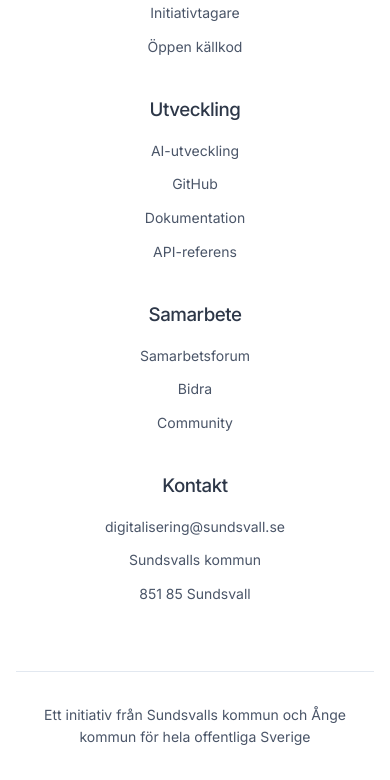
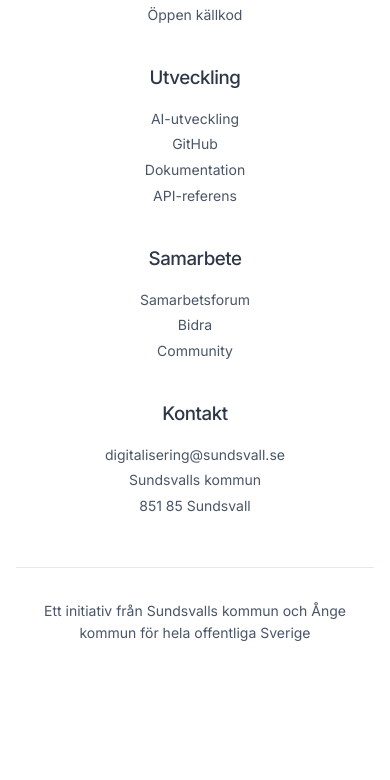
Before and after one commit to DIGSVALL/eneo-ai-test, a plain HTML site: page om-eneo.html in a window 390 px wide. Shown: the part 9701-10481 px from the top of the page. After the commit the page ends 10369 px from the top, so only its background shows below. Drawn offline with Linux system fonts and the light colour scheme.

Commit message:
Update layout.css

```diff
--- a/css/layout.css
+++ b/css/layout.css
@@ -191,6 +191,8 @@
     transform: translateX(0.25rem);
 }
 
+/* Updated Footer Styles - Replace the existing footer styles in css/layout.css */
+
 /* Footer */
 .footer {
     background: var(--background);
@@ -200,23 +202,27 @@
 
 .footer-grid {
     display: grid;
-    grid-template-columns: repeat(auto-fit, minmax(200px, 1fr));
+    grid-template-columns: 1fr 1fr;
     gap: 2rem;
     margin-bottom: 3rem;
-    text-align: left;
+    align-items: start;
+}
+
+.footer-logo {
+    display: flex;
+    align-items: flex-start;
+}
+
+.footer-logo img {
+    height: 3rem;
+    width: auto;
+    object-fit: contain;
 }
 
 .footer-section h3 {
     font-weight: var(--font-weight-medium);
     margin-bottom: 1rem;
     color: var(--foreground);
-}
-
-.footer-section ul {
-    list-style: none;
-    display: flex;
-    flex-direction: column;
-    gap: 0.5rem;
 }
 
 .footer-section a {
@@ -239,6 +245,30 @@
 .footer-bottom p {
     font-size: 0.875rem;
     color: var(--muted-foreground);
+}
+
+/* Responsive Footer */
+@media (max-width: 767px) {
+    .footer-grid {
+        grid-template-columns: 1fr;
+        text-align: center;
+        gap: 2rem;
+    }
+
+    .footer-logo {
+        justify-content: center;
+    }
+}
+
+@media (max-width: 480px) {
+    .footer {
+        padding: 3rem 0 1.5rem;
+    }
+
+    .footer-grid {
+        gap: 1.5rem;
+        margin-bottom: 2rem;
+    }
 }
 
 /* Responsive Layout */
```
